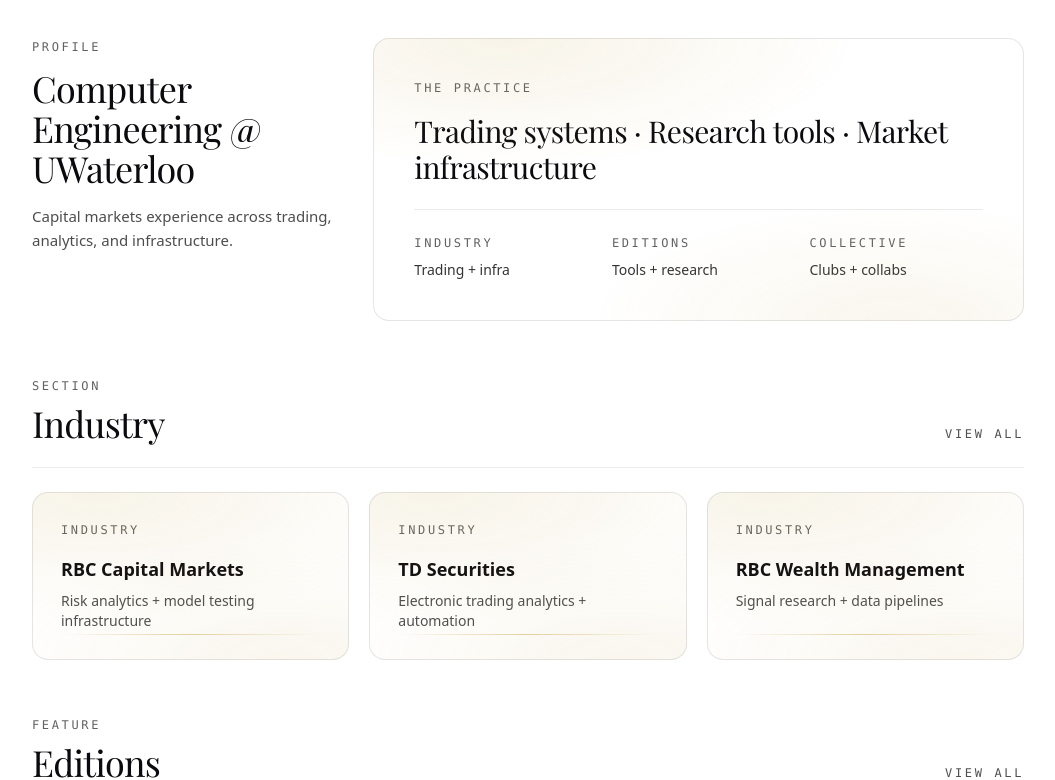
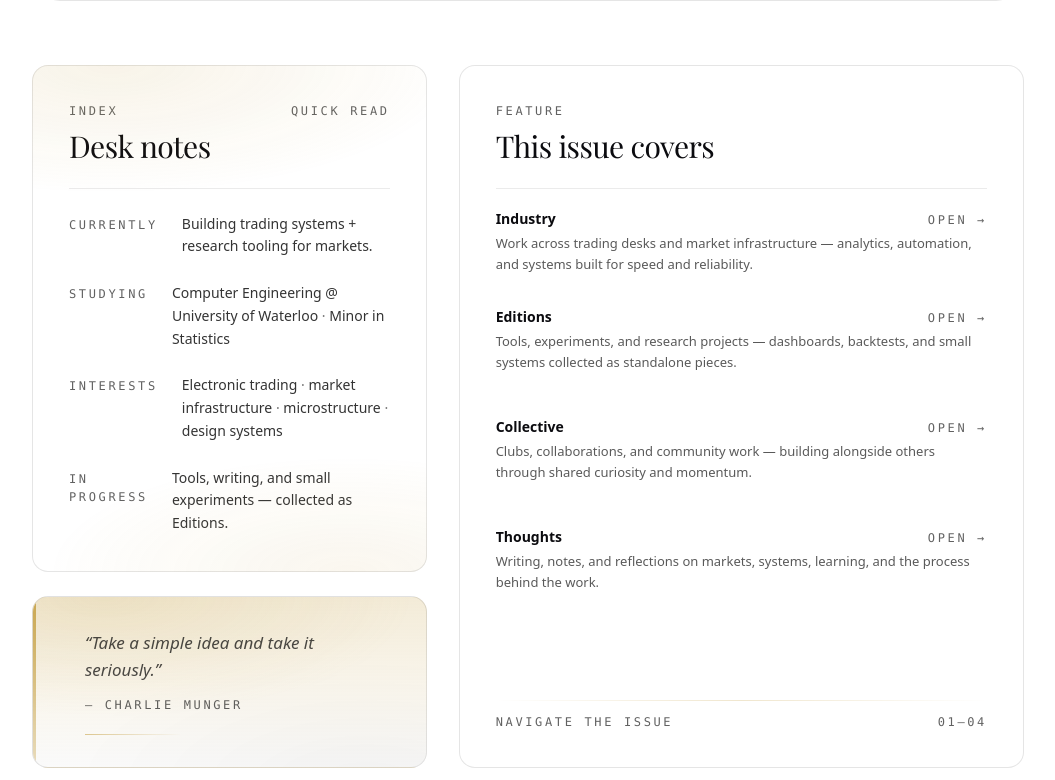
Before and after one commit to angel-musa/angelmusa, a Next.js app: page / in a window 1280 px wide. Shown: the part 983-1763 px from the top of the page, without its empty margins (112-1167 px from the left). Built offline with nearby package versions, Linux system fonts and the light colour scheme; a web font is replaced by a local one.

Commit message:
updated homepage (again)

```diff
--- a/app/page.tsx
+++ b/app/page.tsx
@@ -82,10 +82,15 @@
               Angel <span className="headline-underline">Musa</span>
             </h1>
 
-            <div className="meta mt-5">Editor’s Note</div>
-            <p className="mt-3 max-w-2xl text-[15px] md:text-base text-black/70">
-          An editorial record of markets and software.
+<div className="meta mt-4 mb-1">Editor Profile</div>
+<h2 className="max-w-2xl display text-2xl md:text-3xl leading-[1.05]">
+  Computer Engineering @ UWaterloo
+</h2>
+<p className="mt-1 text-[14px] md:text-[15px] text-black/65">
+  Markets · Trading systems · Research tools
 </p>
+
+
           </div>
 
           {/* editorial “cover lines” */}
@@ -193,42 +198,210 @@
 
 {/* ===== BELOW THE FOLD: editorial spread ===== */}
 <div id="below" className="space-y-14">
-        {/* editorial two-column intro */}
-        <section className="grid md:grid-cols-12 gap-8 items-start">
-          <div className="md:col-span-4">
-            <div className="meta">Profile</div>
-            <h2 className="display mt-3 text-3xl md:text-4xl leading-tight">
-              Computer Engineering @ UWaterloo
+  <section className="grid md:grid-cols-12 gap-8 items-stretch">
+<div className="md:col-span-5 h-full flex flex-col gap-6">
+  {/* DESK NOTES */}
+  <div className="paper glitter p-8 md:p-9">
+    <div className="flex items-start justify-between gap-6">
+      <div>
+        <div className="meta">Index</div>
+        <h2 className="display mt-2 text-2xl md:text-3xl leading-[1.06]">
+          Desk notes
         </h2>
-            <p className="mt-4 text-black/70 text-[15px] leading-relaxed">
-              Capital markets experience across trading, analytics, and infrastructure.
-            </p>
+      </div>
+      <div className="meta text-[11px] text-black/55">Quick read</div>
     </div>
 
-          <div className="md:col-span-8">
-            <div className="paper glitter p-8 md:p-10">
-              <div className="meta">The Practice</div>
-              <p className="display mt-4 text-2xl md:text-3xl leading-snug">
-                Trading systems · Research tools · Market infrastructure
+    <div className="mt-6 rule" />
+
+    <dl className="mt-6 space-y-6">
+      <div className="md:flex md:items-baseline md:gap-6">
+        <dt className="meta md:w-[130px] text-black/60">Currently</dt>
+        <dd className="mt-2 md:mt-0 text-sm leading-relaxed text-black/80">
+          Building trading systems + research tooling for markets.
+        </dd>
+      </div>
+
+      <div className="md:flex md:items-baseline md:gap-6">
+        <dt className="meta md:w-[130px] text-black/60">Studying</dt>
+        <dd className="mt-2 md:mt-0 text-sm leading-relaxed text-black/80">
+          Computer Engineering @ University of Waterloo{" "}
+          <span className="text-black/55">·</span> Minor in Statistics
+        </dd>
+      </div>
+
+      <div className="md:flex md:items-baseline md:gap-6">
+        <dt className="meta md:w-[130px] text-black/60">Interests</dt>
+        <dd className="mt-2 md:mt-0 text-sm leading-relaxed text-black/80">
+          Electronic trading <span className="text-black/55">·</span> market infrastructure{" "}
+          <span className="text-black/55">·</span> microstructure{" "}
+          <span className="text-black/55">·</span> design systems
+        </dd>
+      </div>
+
+      <div className="md:flex md:items-baseline md:gap-6">
+        <dt className="meta md:w-[130px] text-black/60">In progress</dt>
+        <dd className="mt-2 md:mt-0 text-sm leading-relaxed text-black/80">
+          Tools, writing, and small experiments — collected as{" "}
+          <span className="font-medium">Editions</span>.
+        </dd>
+      </div>
+    </dl>
+  </div>
+
+  {/* QUOTE CARD (fills remaining height + dark-gold accent) */}
+  <div
+    className={[
+      "paper relative overflow-hidden p-7 md:p-8",
+      "flex-1 flex items-center", // <-- key: stretches to align with right card
+      "border border-black/10",
+    ].join(" ")}
+    style={{
+      background:
+        "linear-gradient(180deg, rgba(var(--gold-rgb)/0.22), rgba(var(--gold-rgb)/0.10) 55%, rgba(0,0,0,0.02))",
+    }}
+  >
+    {/* subtle vignette / shine */}
+    <div
+      className="pointer-events-none absolute inset-0 opacity-[0.55]"
+      style={{
+        background:
+          "radial-gradient(520px 200px at 18% 0%, rgba(var(--gold-rgb)/0.28), transparent 60%)," +
+          "radial-gradient(520px 220px at 85% 110%, rgba(0,0,0,0.06), transparent 60%)",
+      }}
+    />
+
+    {/* left accent rule */}
+    <div
+      className="pointer-events-none absolute left-0 top-0 bottom-0 w-[3px]"
+      style={{
+        background: "linear-gradient(180deg, rgba(var(--gold-rgb)/0.95), rgba(var(--gold-rgb)/0.35))",
+      }}
+    />
+
+    <blockquote className="relative pl-5">
+      <p className="text-[16px] md:text-[17px] italic text-black/70 leading-relaxed">
+        “Take a simple idea and take it seriously.”
       </p>
+      <footer className="mt-3 meta text-[11px] text-black/55 tracking-[0.32em]">
+        — CHARLIE MUNGER
+      </footer>
+
+      {/* tiny hairline for editorial polish */}
+      <div
+        className="mt-5 h-px w-24 opacity-70"
+        style={{
+          background: "linear-gradient(90deg, rgba(var(--gold-rgb)/0.85), transparent)",
+        }}
+      />
+    </blockquote>
+  </div>
+</div>
+
+{/* RIGHT: THIS ISSUE COVERS */}
+<div className="md:col-span-7 h-full">
+  <div className="paper p-8 md:p-9 h-full flex flex-col">
+    <div>
+      <div className="meta">Feature</div>
+      <h3 className="display mt-2 text-2xl md:text-3xl leading-[1.08]">
+        This issue covers
+      </h3>
+    </div>
+
     <div className="mt-6 rule" />
-              <div className="mt-6 grid md:grid-cols-3 gap-6">
-                <div>
-                  <div className="meta">Industry</div>
-                  <div className="mt-2 text-sm text-black/80">Trading + infra</div>
+
+    {/* CONTENT grows to fill */}
+    <div className="mt-5 space-y-5 flex-1">
+      {/* Industry */}
+      <Link
+        href="/industry"
+        className="group block rounded-xl p-3 -m-3 hover:bg-black/[0.02] transition"
+      >
+        <div className="flex items-baseline justify-between gap-4">
+          <div className="text-sm font-semibold">Industry</div>
+          <div className="meta text-[11px] text-black/55 group-hover:text-black/70">
+            Open →
           </div>
-                <div>
-                  <div className="meta">Editions</div>
-                  <div className="mt-2 text-sm text-black/80">Tools + research</div>
         </div>
-                <div>
-                  <div className="meta">Collective</div>
-                  <div className="mt-2 text-sm text-black/80">Clubs + collabs</div>
+        <p className="mt-1 text-[13px] leading-relaxed text-black/65 max-w-prose">
+          Work across trading desks and market infrastructure — analytics, automation,
+          and systems built for speed and reliability.
+        </p>
+      </Link>
+
+      {/* Editions */}
+      <Link
+        href="/editions"
+        className="group block rounded-xl p-3 -m-3 hover:bg-black/[0.02] transition"
+      >
+        <div className="flex items-baseline justify-between gap-4">
+          <div className="text-sm font-semibold">Editions</div>
+          <div className="meta text-[11px] text-black/55 group-hover:text-black/70">
+            Open →
+          </div>
+        </div>
+        <p className="mt-1 text-[13px] leading-relaxed text-black/65 max-w-prose">
+          Tools, experiments, and research projects — dashboards, backtests,
+          and small systems collected as standalone pieces.
+        </p>
+      </Link>
+
+      {/* Collective */}
+      <Link
+        href="/collective"
+        className="group block rounded-xl p-3 -m-3 hover:bg-black/[0.02] transition"
+      >
+        <div className="flex items-baseline justify-between gap-4">
+          <div className="text-sm font-semibold">Collective</div>
+          <div className="meta text-[11px] text-black/55 group-hover:text-black/70">
+            Open →
+          </div>
+        </div>
+        <p className="mt-1 text-[13px] leading-relaxed text-black/65 max-w-prose">
+          Clubs, collaborations, and community work — building alongside others
+          through shared curiosity and momentum.
+        </p>
+      </Link>
+
+      {/* Thoughts */}
+      <Link
+        href="/thoughts"
+        className="group block rounded-xl p-3 -m-3 hover:bg-black/[0.02] transition"
+      >
+        <div className="flex items-baseline justify-between gap-4">
+          <div className="text-sm font-semibold">Thoughts</div>
+          <div className="meta text-[11px] text-black/55 group-hover:text-black/70">
+            Open →
+          </div>
+        </div>
+        <p className="mt-1 text-[13px] leading-relaxed text-black/65 max-w-prose">
+          Writing, notes, and reflections on markets, systems, learning,
+          and the process behind the work.
+        </p>
+      </Link>
+    </div>
+
+    {/* subtle footer to “finish” the page and justify the height */}
+    <div className="pt-6">
+      <div
+        className="h-px w-full opacity-60"
+        style={{
+          background:
+            "linear-gradient(90deg, transparent, rgba(var(--gold-rgb)/0.45), transparent)",
+        }}
+      />
+      <div className="mt-3 flex items-center justify-between">
+        <div className="meta text-[11px] text-black/50">Navigate the issue</div>
+        <div className="meta text-[11px] text-black/45">01–04</div>
       </div>
     </div>
   </div>
 </div>
+
   </section>
+</div>
+
+
 
         {/* ===== INDUSTRY PREVIEW ===== */}
         <section className="space-y-6">
@@ -321,6 +494,5 @@
           </div>
         </section>
       </div>
-    </div>
   );
 }
```
Lines whose indentation alone changed are shown as unchanged.
